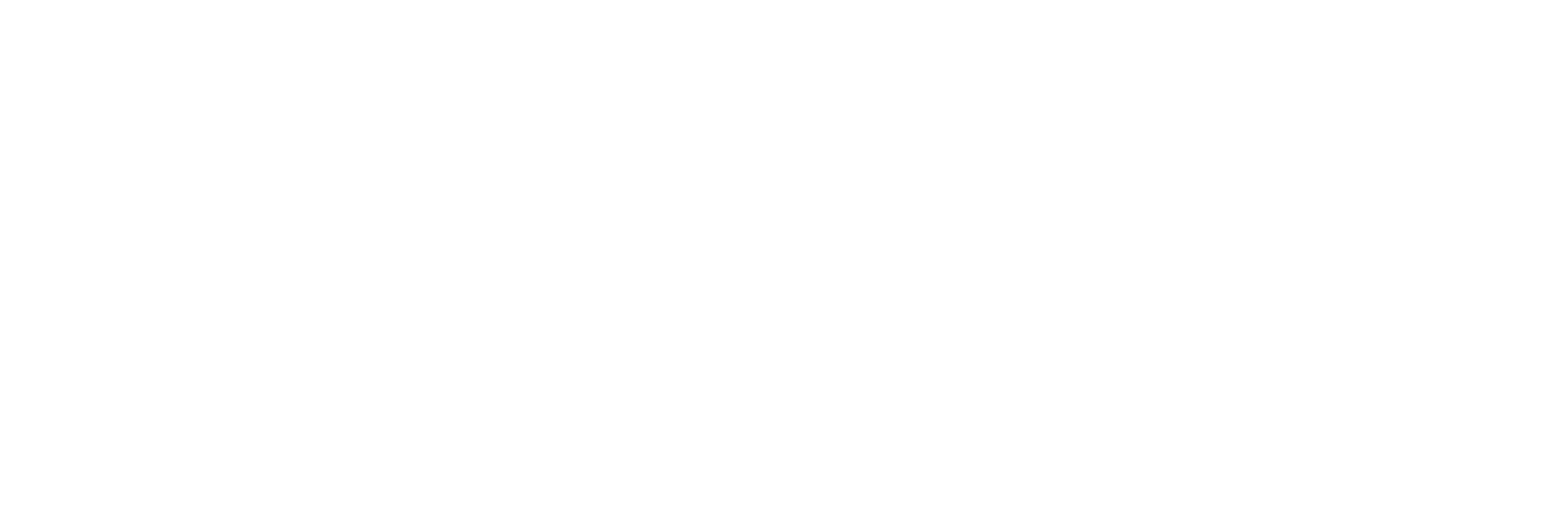
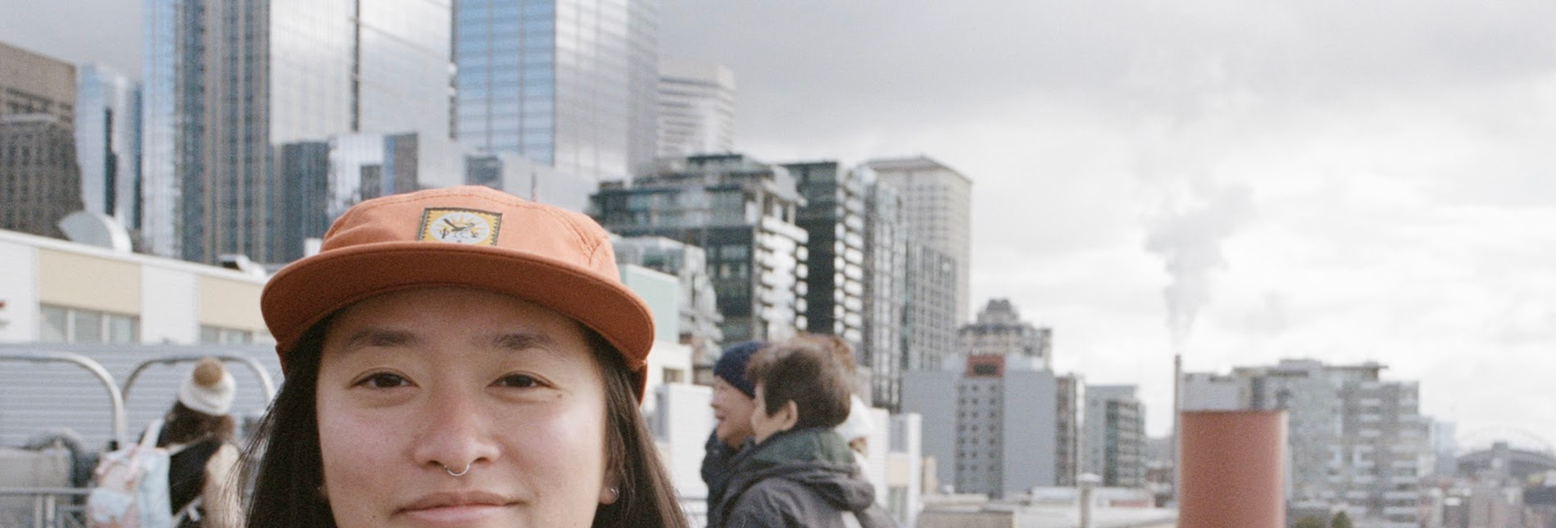
Before and after one commit to ccash12/portfolio-2.0, a React (Create React App) app in the folder myportfolio/: page / in a window 1280 px wide. Shown: the top 644 px of the page at 82% size, 1898 px wide, since content can reach past the window. Built offline with nearby package versions, Linux system fonts and the light colour scheme.

Commit message:
background image

```diff
--- a/myportfolio/src/App.js
+++ b/myportfolio/src/App.js
@@ -1,6 +1,5 @@
 import logo from './logo.svg';
 import './App.css';
-import { Switch, Route} from 'react-router-dom';
 
 //component imports
 import NavBar from './components/NavBar'
@@ -9,6 +8,8 @@
 function App() {
   return (
     <div className="App">
+      <NavBar />
+      <Home />
 
     </div>
   );
--- a/myportfolio/src/components/Home.js
+++ b/myportfolio/src/components/Home.js
@@ -1,7 +1,9 @@
+import courtney from './images/courtney.jpg'
+
 function Home() {
     return(
-        <div>
-
+        <div className="HomeContainer">
+            <img src={courtney} alt="courtney"/>
         </div>
     )
 }
--- a/myportfolio/src/components/NavBar.js
+++ b/myportfolio/src/components/NavBar.js
@@ -1,6 +1,6 @@
 function NavBar() {
     return(
-        <div>
+        <div className="NavBar">
 
         </div>
     )
--- a/myportfolio/src/index.js
+++ b/myportfolio/src/index.js
@@ -3,13 +3,12 @@
 import './index.css';
 import App from './App';
 import reportWebVitals from './reportWebVitals';
-import { BrowserRouter } from 'react-router-dom';
 
 const root = ReactDOM.createRoot(document.getElementById('root'));
 root.render(
-  <BrowserRouter>
+  <React.StrictMode>
     <App />
-  </BrowserRouter>
+  </React.StrictMode>
 );
 
 // If you want to start measuring performance in your app, pass a function
```
Also changed, not shown: package.json (added, +7 -0 lines), myportfolio/src/components/images/courtney.jpg (added), 1 other file (tests, documents, lock files or other folders).
